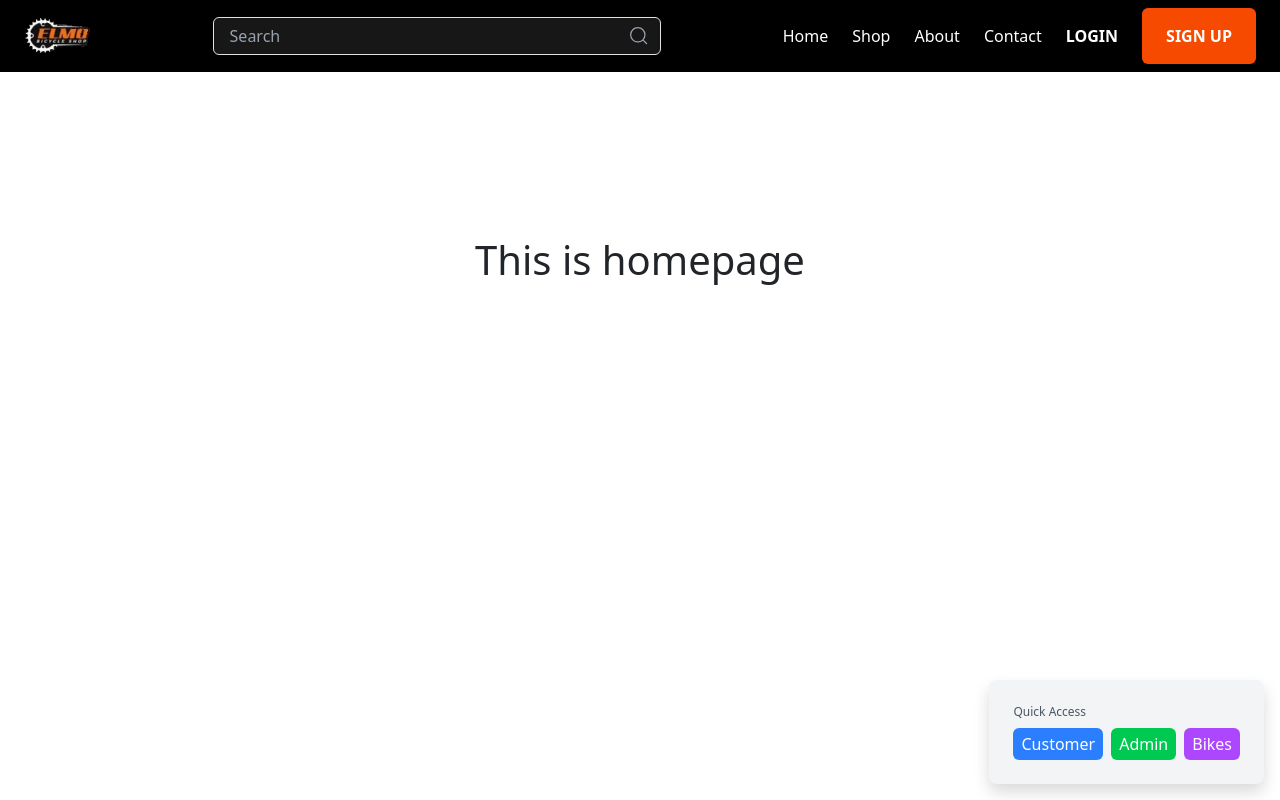
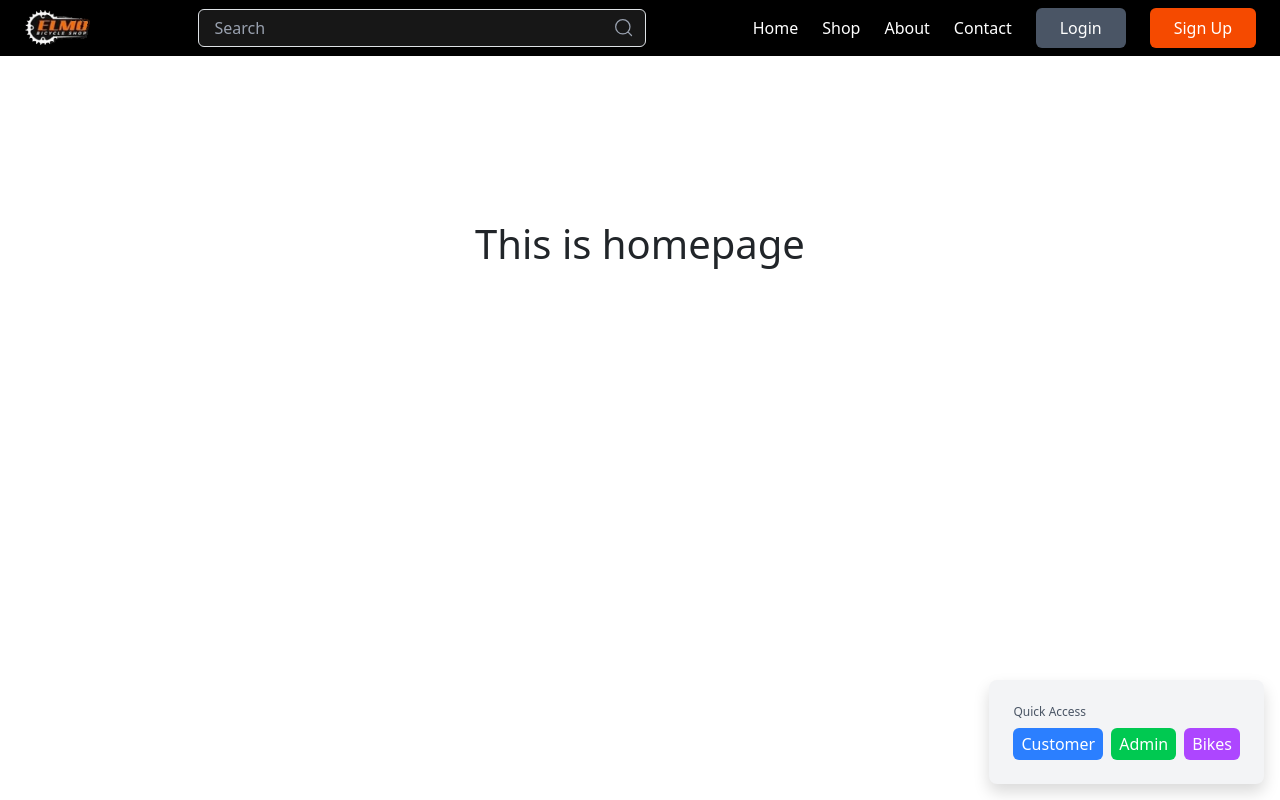
Before and after one commit to lakbaycavite/elmo-bicycle-shop-web, a React (Vite) app: page / in a window 1280 px wide. Built offline with nearby package versions, Linux system fonts and the light colour scheme.

Commit message:
IMPROVE: login signup buttons

```diff
--- a/src/components/AuthButtons.jsx
+++ b/src/components/AuthButtons.jsx
@@ -5,15 +5,15 @@ function AuthButtons({ className = '', onLogin, onSignup }) {
     <div className={`flex flex-col md:flex-row gap-4 md:gap-6 ${className}`}>
       <button
         onClick={onLogin}
-        className="text-white font-bold hover:text-orange-500 md:ml-4 text-center"
+        className="px-4 py-2 bg-gray-600 text-white rounded hover:bg-gray-700 font-medium"
       >
-        LOGIN
+        Login
       </button>
       <button
         onClick={onSignup}
-        className="px-6 py-3 bg-orange-600 text-white rounded font-bold hover:bg-orange-700 md:ml-4 text-center"
+        className="px-4 py-2 bg-orange-600 text-white rounded hover:bg-orange-700 font-medium"
       >
-        SIGN UP
+        Sign Up
       </button>
     </div>
   );
```
